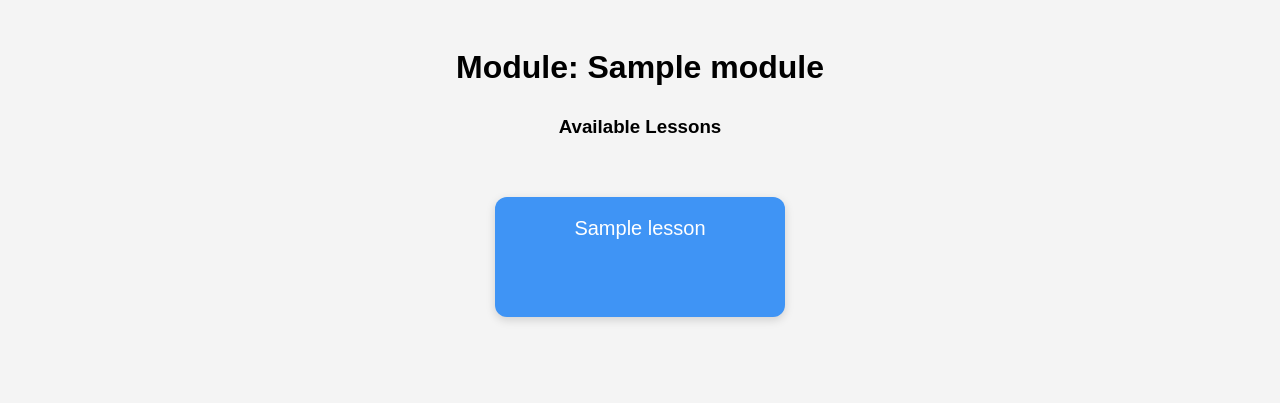
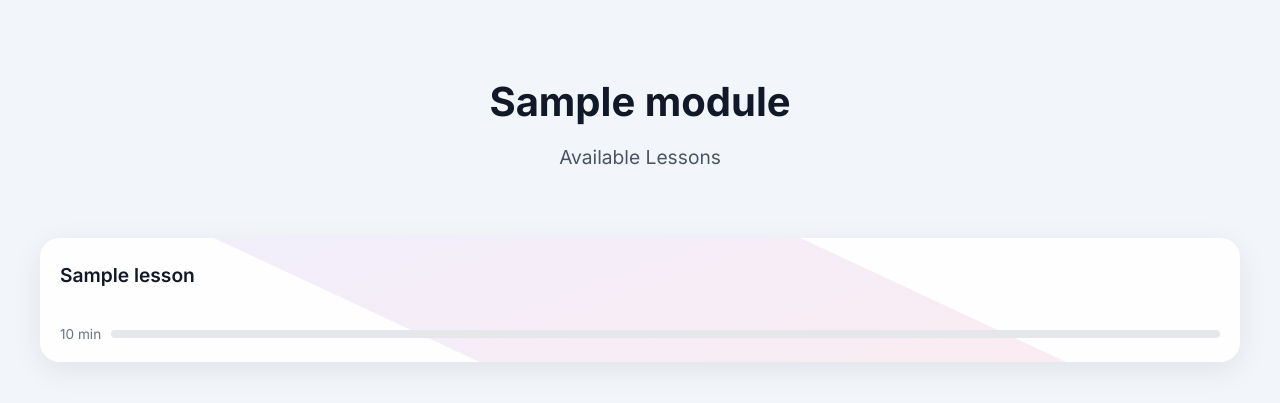
Before and after one commit to shushilshah/learning_ms_django, a Django app: page /module/1/ in a window 1280 px wide. Shown: the top 403 px of the page. Run offline with Django 5.2, Linux system fonts and the light colour scheme; a user stored in the database is signed in; tables that the repository leaves empty hold one stand-in row (values such as "Sample post").

Commit message:
lesson requirements G:\corpola_tech\lms_system\venv\Scripts\activate.bat

```diff
--- a/courses/admin.py
+++ b/courses/admin.py
@@ -1,5 +1,5 @@
 from django.contrib import admin
-from .models import Course, Module, Enrollment, Lesson, LessonProgress, Quiz, Question, Choice, QuizAttempt
+from .models import *
 # Register your models here.
 
 
@@ -70,3 +70,6 @@ class LessonProgressAdmin(admin.ModelAdmin):
 class QuizAttemptAdmin(admin.ModelAdmin):
     list_display = ['user', 'quiz', 'score', 'is_passed', 'started_at']
     list_filter = ['is_passed']
+
+
+admin.site.register(Notes)
--- a/courses/models.py
+++ b/courses/models.py
@@ -46,7 +46,7 @@ class Lesson(models.Model):
         ('text', 'Text'),
         ('html', "HTML Text"),
         ('pdf', "PDF/Document"),
-        ('external', 'External Link'),
+        ('link', 'External Link'),
     )
 
     module = models.ForeignKey(
@@ -57,9 +57,11 @@ class Lesson(models.Model):
     video_url = models.URLField(blank=True)
     document_file = models.FileField(upload_to='lessons_doc/', blank=True)
     external_link = models.URLField(blank=True)
+    transcripts = models.TextField(blank=True)
     order = models.PositiveIntegerField(default=0)
     is_published = models.BooleanField(default=False)
     duration_minutes = models.PositiveIntegerField(default=0)
+    attachments = models.FileField(upload_to="lesson_downloads/", blank=True)
     created_at = models.DateTimeField(auto_now_add=True)
 
     class Meta:
@@ -102,8 +104,20 @@ class LessonProgress(models.Model):
     time_spent_minutes = models.PositiveIntegerField(default=0)
     last_accessed = models.DateTimeField(auto_now=True)
 
+    # resume to continue functions
+    resume_time = models.FloatField(default=0)  # for video contnnt
+    last_read_position = models.PositiveIntegerField(
+        default=0)  # for text content
+
     class Meta:
         unique_together = ['user', 'lesson']
+
+
+class Notes(models.Model):
+    user = models.ForeignKey(User, on_delete=models.CASCADE)
+    lesson = models.ForeignKey(Lesson, on_delete=models.CASCADE)
+    note = models.TextField()
+    created_at = models.DateTimeField(auto_now_add=True)
 
 
 class Quiz(models.Model):
--- a/templates/course/module_detail.html
+++ b/templates/course/module_detail.html
@@ -3,63 +3,186 @@
   <head>
     <meta charset="UTF-8" />
     <meta name="viewport" content="width=device-width, initial-scale=1.0" />
-    <title>Document</title>
+    <title>Module Lessons</title>
+    <link
+      href="https://fonts.googleapis.com/css2?family=Inter:wght@400;600;700&display=swap"
+      rel="stylesheet"
+    />
     <style>
+      /* Base */
       body {
-        background: #f4f4f4;
-        font-family: Arial, sans-serif;
-        padding: 20px;
-      }
-      h1 {
-        text-align: center;
-        color: black;
-        margin-bottom: 30px;
-      }
-      h3 {
-        text-align: center;
-        margin-top: 10px;
+        margin: 0;
+        font-family: "Inter", sans-serif;
+        background: #f2f6fb;
+        color: #1f2937;
       }
 
-      .container {
-        display: flex;
-        flex-wrap: wrap;
-        justify-content: center;
-        gap: 20px;
+      /* Header */
+      .header {
+        text-align: center;
+        padding: 50px 20px 20px;
       }
 
-      .lessons {
-        background: #3f94f5ff;
-        padding: 20px;
-        border-radius: 12px;
-        width: 250px;
-        height: 80px;
-        text-align: center;
-        box-shadow: 0 3px 10px rgba(0, 0, 0, 0.15);
-        transition: transform 0.2s;
-        margin-top: 40px;
+      .header h1 {
+        font-size: 2.5rem;
+        font-weight: 700;
+        margin-bottom: 10px;
+        color: #111827;
       }
 
-      .lessons:hover {
-        transform: translateY(-5px);
+      .header h3 {
+        font-weight: 400;
+        color: #4b5563;
+        font-size: 1.2rem;
       }
 
-      .lessons a {
+      /* Grid container */
+      .container {
+        display: grid;
+        grid-template-columns: repeat(auto-fit, minmax(280px, 1fr));
+        gap: 30px;
+        padding: 30px;
+        max-width: 1200px;
+        margin: 0 auto;
+      }
+
+      /* Lesson Card */
+      .lesson-card {
+        position: relative;
+        background: rgba(255, 255, 255, 0.95);
+        border-radius: 20px;
+        padding: 25px 20px 60px;
+        box-shadow: 0 8px 30px rgba(0, 0, 0, 0.08);
+        overflow: hidden;
+        transition: transform 0.4s ease, box-shadow 0.4s ease;
+        cursor: pointer;
+      }
+
+      .lesson-card::before {
+        content: "";
+        position: absolute;
+        top: -50%;
+        left: -50%;
+        width: 200%;
+        height: 200%;
+        background: linear-gradient(135deg, #3b82f6, #6366f1, #f43f5e, #10b981);
+        opacity: 0.1;
+        transform: rotate(25deg);
+        pointer-events: none;
+      }
+
+      .lesson-card:hover {
+        transform: translateY(-12px);
+        box-shadow: 0 20px 40px rgba(0, 0, 0, 0.2);
+      }
+
+      /* Lesson title */
+      .lesson-card a {
+        text-decoration: none;
+        font-size: 1.2rem;
+        font-weight: 600;
+        color: #111827;
+        display: block;
+        margin-bottom: 15px;
+        z-index: 1;
+        position: relative;
+      }
+
+      /* Badge / labels */
+      .badge {
+        background: #f43f5e;
+        color: white;
+        font-size: 0.7rem;
+        font-weight: 700;
+        text-transform: uppercase;
+        padding: 4px 10px;
+        border-radius: 12px;
+        position: absolute;
+        top: 20px;
+        right: 20px;
+        z-index: 2;
+      }
+
+      /* Lesson info footer */
+      .lesson-footer {
+        position: absolute;
+        bottom: 20px;
+        left: 20px;
+        right: 20px;
+        display: flex;
+        justify-content: space-between;
         align-items: center;
-        text-decoration: none;
-        color: white;
-        font-size: 20px;
+        z-index: 1;
+      }
+
+      /* Progress bar */
+      .progress-bar {
+        flex-grow: 1;
+        height: 8px;
+        background: #e5e7eb;
+        border-radius: 10px;
+        overflow: hidden;
+        margin-left: 10px;
+      }
+
+      .progress-fill {
+        height: 100%;
+        background: linear-gradient(90deg, #3b82f6, #6366f1);
+        width: 0%;
+        border-radius: 10px;
+        transition: width 0.8s ease;
+      }
+
+      /* Lesson meta */
+      .meta {
+        font-size: 0.85rem;
+        color: #6b7280;
+        font-weight: 500;
+      }
+
+      @media (max-width: 600px) {
+        .header h1 {
+          font-size: 2rem;
+        }
+        .header h3 {
+          font-size: 1rem;
+        }
       }
     </style>
   </head>
   <body>
-    <h1>Module: {{ module.title}}</h1>
-    <h3>Available Lessons</h3>
+    <div class="header">
+      <h1>{{ module.title }}</h1>
+      <h3>Available Lessons</h3>
+    </div>
+
     <div class="container">
       {% for lesson in lessons %}
-      <div class="lessons">
-        <a href="{% url 'lesson_detail' lesson.id %}">{{ lesson.title}}</a>
+      <div class="lesson-card">
+        {% if lesson.is_new %}
+        <span class="badge">New</span>
+        {% endif %}
+        <a href="{% url 'lesson_detail' lesson.id %}">{{ lesson.title }}</a>
+        <div class="lesson-footer">
+          <span class="meta">{{ lesson.duration|default:"10 min" }}</span>
+          <div class="progress-bar">
+            <div
+              class="progress-fill"
+              style="width: {{ lesson.progress|default:0 }}%;"
+            ></div>
+          </div>
+        </div>
       </div>
       {% endfor %}
     </div>
+
+    <script>
+      // Animate progress bars
+      document.querySelectorAll(".progress-fill").forEach((bar) => {
+        const width = bar.style.width;
+        bar.style.width = "0%";
+        setTimeout(() => (bar.style.width = width), 100);
+      });
+    </script>
   </body>
 </html>
```
Also changed, not shown: courses/migrations/0007_lesson_attachments_lesson_transcripts_and_more.py (added).
